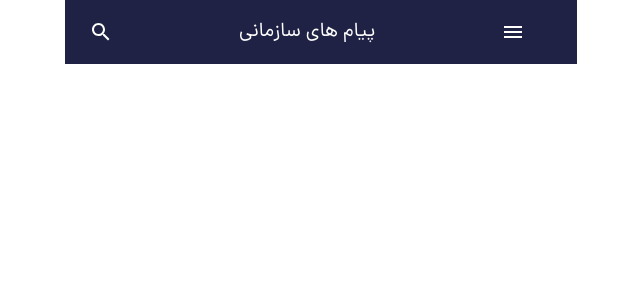
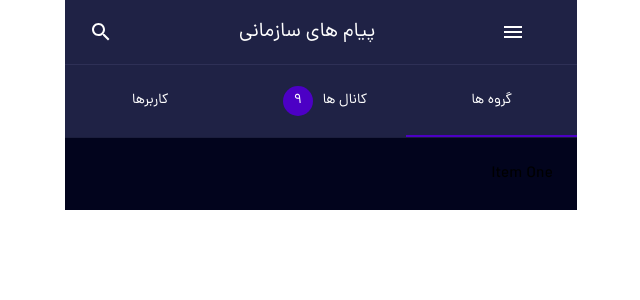
Before and after one commit to reza-soufi/social-media, a Next.js app: page / in a window 1280 px wide. Shown: the top 300 px of the page, without its empty margins (410-1050 px from the left). Built offline with nearby package versions, Linux system fonts and the light colour scheme.

Commit message:
adding tab bar

```diff
--- a/app/page.tsx
+++ b/app/page.tsx
@@ -1,3 +1,9 @@
+import Tabs from "@/components/Tabs";
+
 export default function Home() {
-  return <main></main>;
+  return (
+    <main>
+      <Tabs />
+    </main>
+  );
 }
--- a/components/Layout/Header.tsx
+++ b/components/Layout/Header.tsx
@@ -10,7 +10,7 @@ import SearchIcon from "@mui/icons-material/Search";
 
 export default function SearchAppBar() {
   return (
-    <Box sx={{ flexGrow: 1 }}>
+    <Box sx={{ borderBottom: 1, borderColor: "#2e3056" }}>
       <AppBar position="static" elevation={0}>
         <Toolbar>
           <IconButton
--- a/components/StyledComponents/MainContainer.tsx
+++ b/components/StyledComponents/MainContainer.tsx
@@ -6,7 +6,7 @@ export const MainContainer = styled.div`
   display: flex;
   flex-direction: column;
   width: 100%;
-  height: 100%;
+  height: 100vh;
   max-width: 512px;
   margin: 0 auto;
 `;
--- /dev/null
+++ b/components/StyledComponents/MessageNumber.tsx
@@ -0,0 +1,15 @@
+"use client";
+import styled from "styled-components";
+
+export const MessageNumber = styled.div`
+  width: 30px;
+  height: 30px;
+  border-radius: 50%;
+  background: #4c00c5;
+  display: flex;
+  justify-content: center;
+  align-items: center;
+  color: #fff;
+  margin-right: 10px;
+  line-height: 2;
+`;
--- /dev/null
+++ b/components/Tabs/index.tsx
@@ -0,0 +1,91 @@
+"use client";
+import * as React from "react";
+import Tabs from "@mui/material/Tabs";
+import Tab from "@mui/material/Tab";
+import Typography from "@mui/material/Typography";
+import Box from "@mui/material/Box";
+import { MessageNumber } from "../StyledComponents/MessageNumber";
+
+interface TabPanelProps {
+  children?: React.ReactNode;
+  index: number;
+  value: number;
+}
+
+function CustomTabPanel(props: TabPanelProps) {
+  const { children, value, index, ...other } = props;
+
+  return (
+    <div
+      role="tabpanel"
+      hidden={value !== index}
+      id={`simple-tabpanel-${index}`}
+      aria-labelledby={`simple-tab-${index}`}
+      {...other}
+    >
+      {value === index && (
+        <Box sx={{ p: 3 }}>
+          <Typography>{children}</Typography>
+        </Box>
+      )}
+    </div>
+  );
+}
+
+function a11yProps(index: number) {
+  return {
+    id: `simple-tab-${index}`,
+    "aria-controls": `simple-tabpanel-${index}`,
+  };
+}
+
+export default function BasicTabs() {
+  const [value, setValue] = React.useState(0);
+
+  const handleChange = (event: React.SyntheticEvent, newValue: number) => {
+    setValue(newValue);
+  };
+
+  return (
+    <Box sx={{ width: "100%", background: "#02041d" }}>
+      <Box
+        sx={{
+          borderBottom: 1,
+          borderColor: "divider",
+          background: "#1f2245",
+        }}
+      >
+        <Tabs
+          value={value}
+          onChange={handleChange}
+          aria-label="basic tabs example"
+          variant="fullWidth"
+          TabIndicatorProps={{
+            style: {
+              backgroundColor: "#4c00c5",
+            },
+          }}
+        >
+          <Tab style={{ color: "#fff" }} label="گروه ها" {...a11yProps(0)} />
+          <Tab
+            icon={<MessageNumber> 9 </MessageNumber>}
+            iconPosition="end"
+            style={{ color: "#fff" }}
+            label="کانال ها"
+            {...a11yProps(1)}
+          />
+          <Tab style={{ color: "#fff" }} label="کاربرها" {...a11yProps(2)} />
+        </Tabs>
+      </Box>
+      <CustomTabPanel value={value} index={0}>
+        Item One
+      </CustomTabPanel>
+      <CustomTabPanel value={value} index={1}>
+        Item Two
+      </CustomTabPanel>
+      <CustomTabPanel value={value} index={2}>
+        Item Three
+      </CustomTabPanel>
+    </Box>
+  );
+}
```
